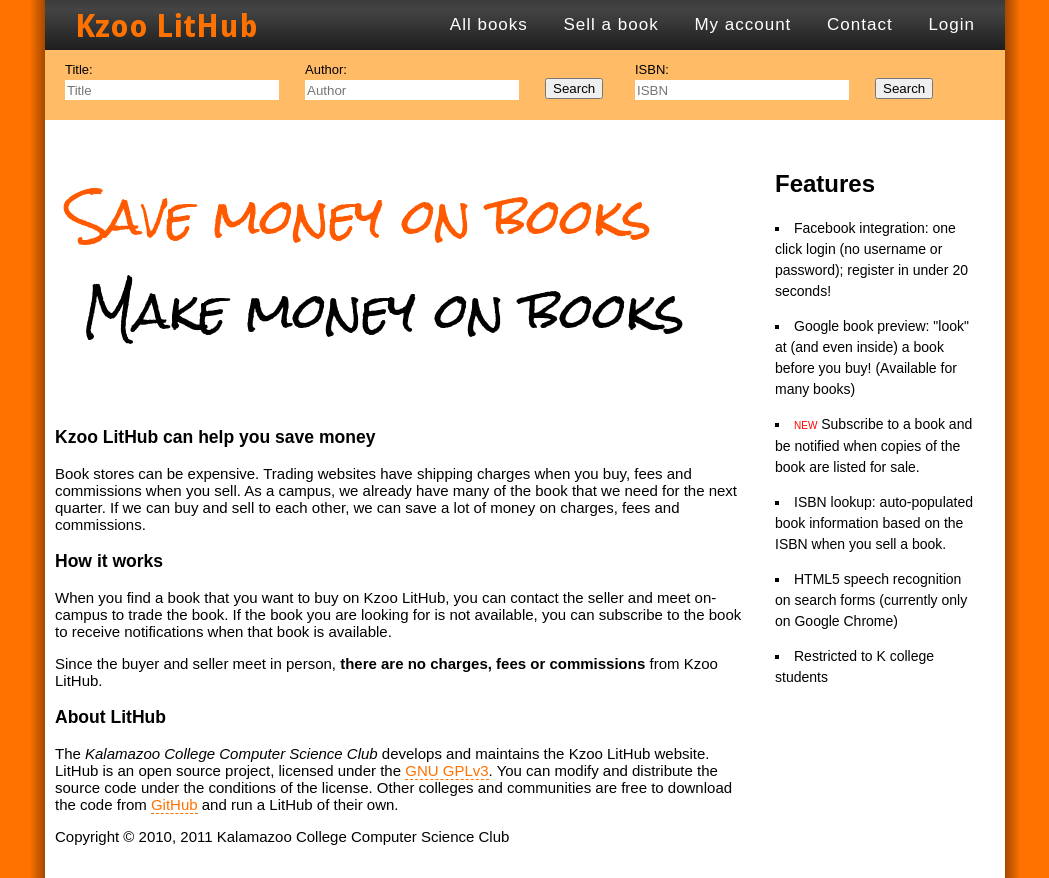
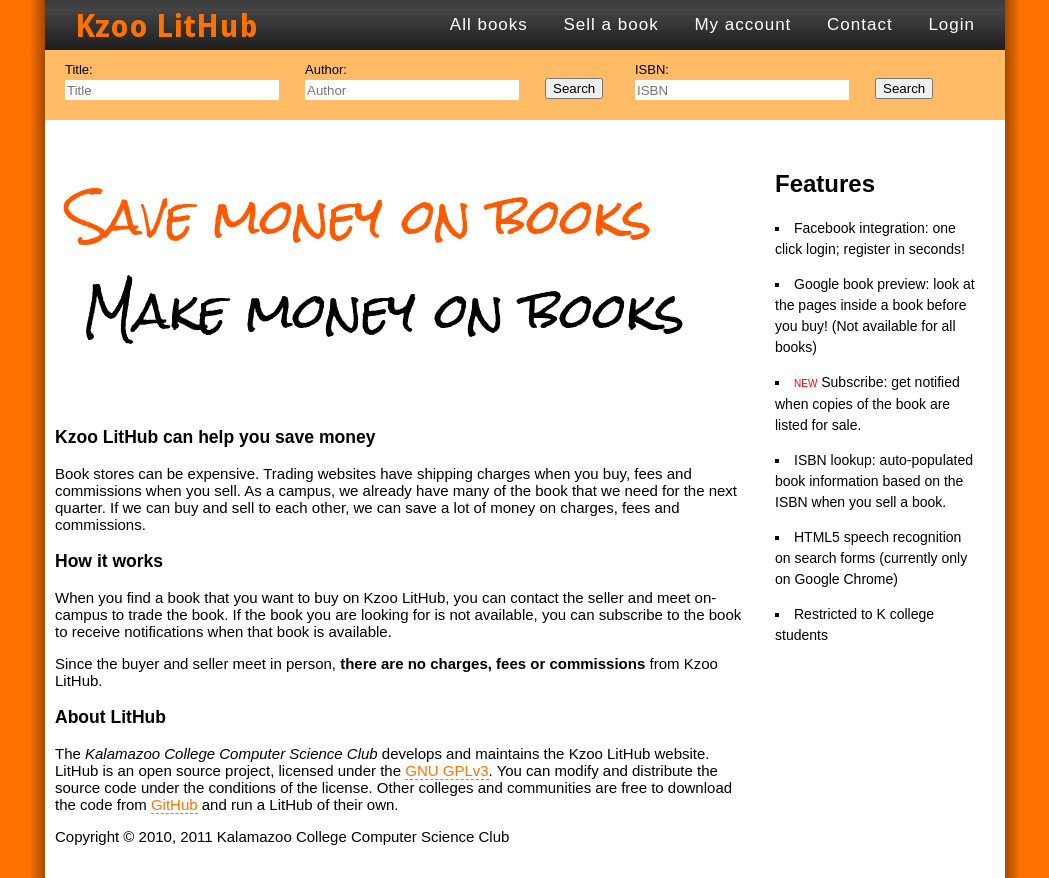
Before and after one commit to umangv/LitHub, a Django app: page / in a window 1280 px wide. Shown: the whole page, without its empty margins (115-1164 px from the left). Run offline with Django 3.2, Linux system fonts and the light colour scheme; parts of the project's set-up code (start-up, migrations or seed data) failed here and were passed over; some web fonts are replaced.

Commit message:
Small changes to features list.

```diff
--- a/templates/bookswap/home.html
+++ b/templates/bookswap/home.html
@@ -34,9 +34,9 @@
 <div id="twocol_side">
     <h2>Features</h2>
     <ul class="features">
-        <li>Facebook integration: one click login (no username or password); register in under 20 seconds!</li>
-        <li>Google book preview: "look" at (and even inside) a book before you buy! (Available for many books)</li>
-        <li><span class="new">NEW</span> Subscribe to a book and be notified when copies of the book are listed for sale.</li>
+        <li>Facebook integration: one click login; register in seconds!</li>
+        <li>Google book preview: look at the pages inside a book before you buy! (Not available for all books)</li>
+        <li><span class="new">NEW</span> Subscribe: get notified when copies of the book are listed for sale.</li>
         <li>ISBN lookup: auto-populated book information based on the ISBN when you sell a book.</li>
         <li>HTML5 speech recognition on search forms (currently only on Google Chrome)</li>
         <li>Restricted to K college students</li>
```
